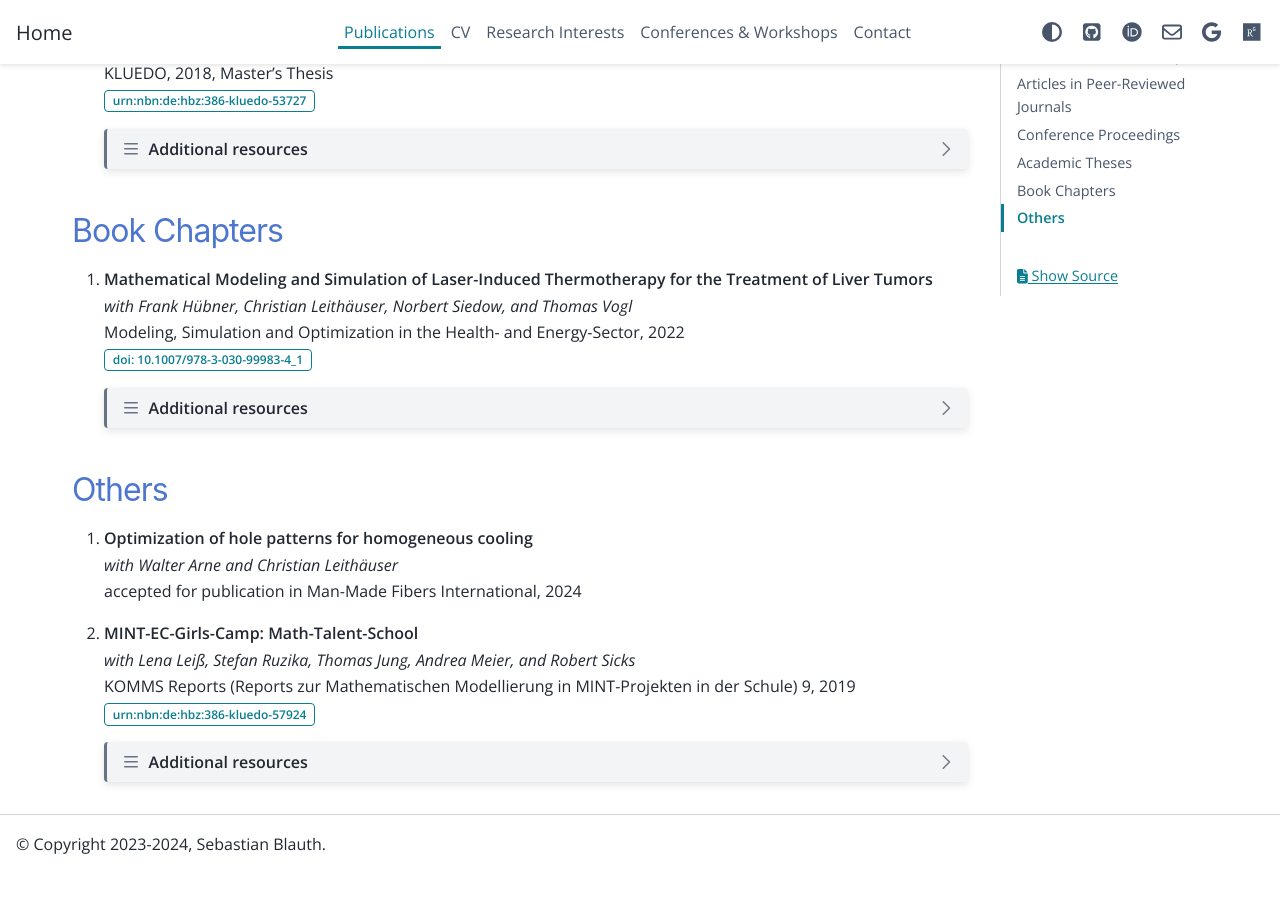
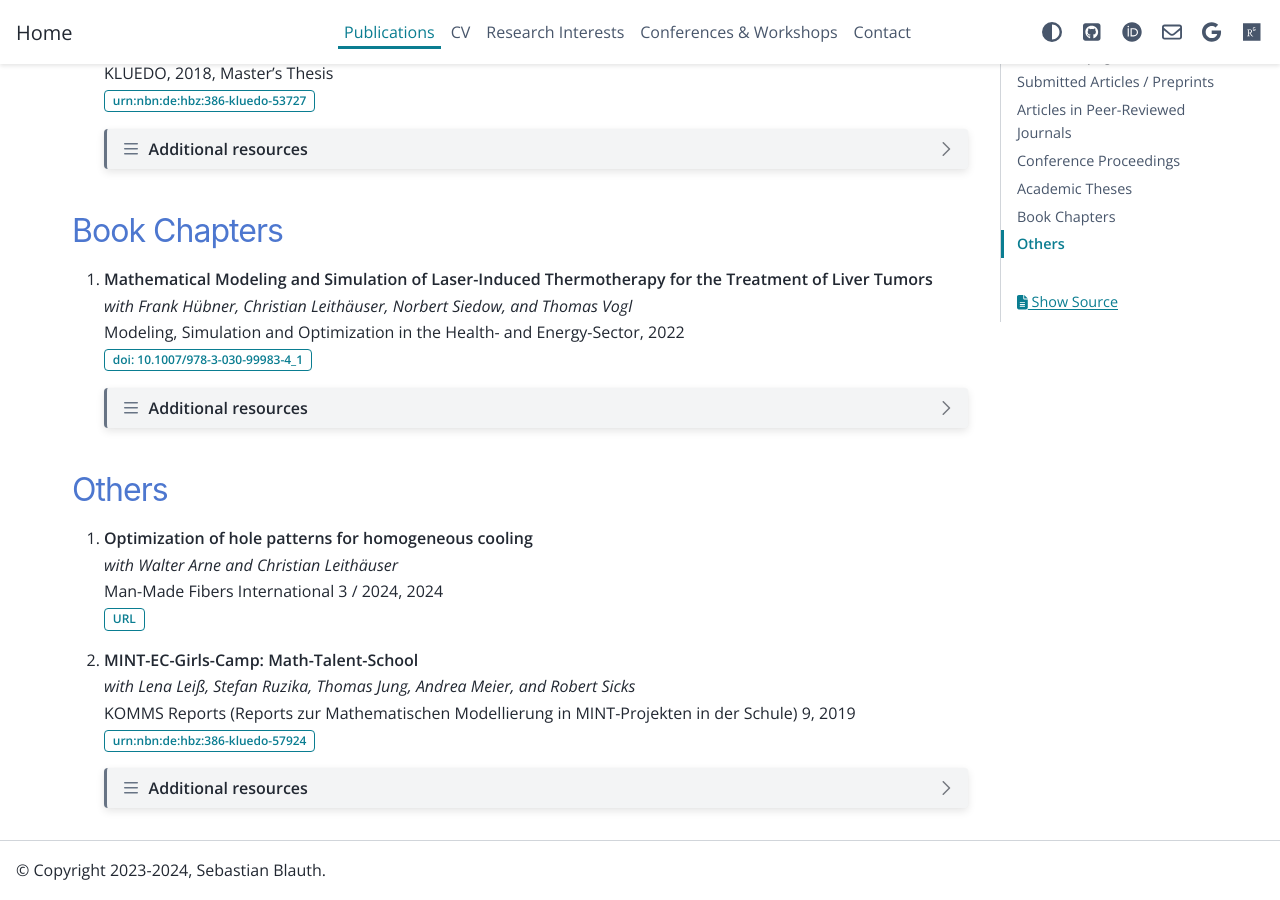
Before and after one commit to sblauth/sblauth.github.io, a Sphinx documentation site: the page built from source/publications.rst, in a window 1280 px wide and 900 px high, scrolled down 4612 px. Built offline with Sphinx 7.4.7 and the PyData theme 0.15.4, drawn with Linux system fonts in a browser that asks for light colours; before the commit the page ends 5485 px from its top, so only the background shows below that.

Commit message:
update publications

```diff
--- a/source/publications.rst
+++ b/source/publications.rst
@@ -1068,7 +1068,9 @@ Others
 
 #.  | **Optimization of hole patterns for homogeneous cooling**
     | *with Walter Arne and Christian Leithäuser*
-    | accepted for publication in Man-Made Fibers International, 2024
+    | Man-Made Fibers International 3 / 2024, 2024
+    | :bdg-link-primary-line:`URL <https://www.textiletechnology.net/epaper/chemical-fibers-international/108/epaper/Man-Made-Fibers-International-32024/index.html>`
+
 
 
 
```
